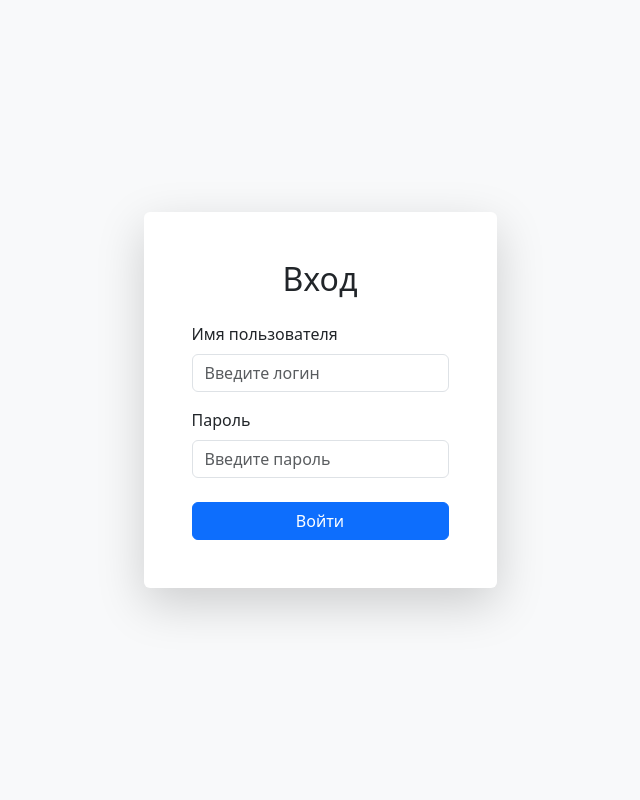
After one commit to kanzhar-ryskulov/RyskulovKanzhar_tracker, a Django app: page /accounts/login in a window 1280 px wide. The commit adds this page. Shown: the whole page, without its empty margins (320-960 px from the left). Run offline with Django 5.2, Linux system fonts and the light colour scheme; parts of the project's set-up code (start-up, migrations or seed data) failed here and were passed over.

Commit message:
Сделал представление логин и логаут и страничку для входа, использовал LoginRequiredMixin и можно делать crud только тем кто авторизовался

```diff
--- a/source/source/settings.py
+++ b/source/source/settings.py
@@ -38,7 +38,8 @@ INSTALLED_APPS = [
     'django.contrib.messages',
     'django.contrib.staticfiles',
 
-    'tracker_app'
+    'tracker_app',
+    'accounts'
 ]
 
 MIDDLEWARE = [
@@ -114,6 +115,9 @@ USE_I18N = True
 
 USE_TZ = True
 
+LOGIN_REDIRECT_URL = 'list_project'
+LOGOUT_REDIRECT_URL = 'login'
+LOGIN_URL = 'login'
 
 # Static files (CSS, JavaScript, Images)
 # https://docs.djangoproject.com/en/6.0/howto/static-files/
--- a/source/source/urls.py
+++ b/source/source/urls.py
@@ -21,4 +21,5 @@ urlpatterns = [
     path('admin/', admin.site.urls),
     path('', include('tracker_app.urls.task_urls')),
     path('', include('tracker_app.urls.project_urls')),
+    path('', include('accounts.urls')),
 ]
--- /dev/null
+++ b/source/templates/registration/login.html
@@ -0,0 +1,66 @@
+<!doctype html>
+<html lang="ru">
+<head>
+    <meta charset="UTF-8">
+    <meta name="viewport" content="width=device-width, initial-scale=1.0">
+    <title>Вход</title>
+
+    <link href="https://cdn.jsdelivr.net/npm/bootstrap@5.3.8/dist/css/bootstrap.min.css" rel="stylesheet">
+</head>
+<body class="bg-light">
+
+<div class="container vh-100 d-flex justify-content-center align-items-center">
+    <div class="card shadow-lg border-0 " >
+        <div class="card-body p-5">
+
+            <h2 class="text-center mb-4">
+                Вход
+            </h2>
+
+            <form action="{% url 'login' %}" method="post">
+                {% csrf_token %}
+
+                {% if has_error %}
+                    <div class="alert alert-danger">
+                        Неверное имя пользователя или пароль.
+                    </div>
+                {% endif %}
+
+                <div class="mb-3">
+                    <label for="username" class="form-label">
+                        Имя пользователя
+                    </label>
+                    <input
+                        type="text"
+                        class="form-control"
+                        id="username"
+                        name="username"
+                        placeholder="Введите логин"
+                    >
+                </div>
+
+                <div class="mb-4">
+                    <label for="password" class="form-label">
+                        Пароль
+                    </label>
+                    <input
+                        type="password"
+                        class="form-control"
+                        id="password"
+                        name="password"
+                        placeholder="Введите пароль"
+                    >
+                </div>
+
+                <button type="submit" class="btn btn-primary w-100">
+                    Войти
+                </button>
+            </form>
+
+        </div>
+    </div>
+</div>
+
+<script src="https://cdn.jsdelivr.net/npm/bootstrap@5.3.8/dist/js/bootstrap.bundle.min.js"></script>
+</body>
+</html>
```
Also changed, not shown: source/templates/base.html (+9 -0 lines), source/tracker_app/views/projects.py (+19 -1 lines), source/tracker_app/views/tasks.py (+17 -2 lines).
